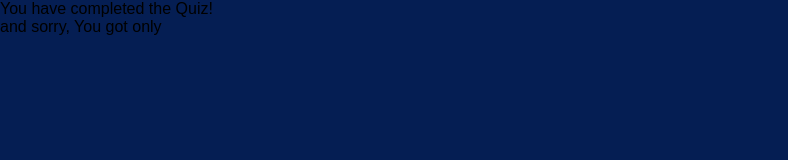
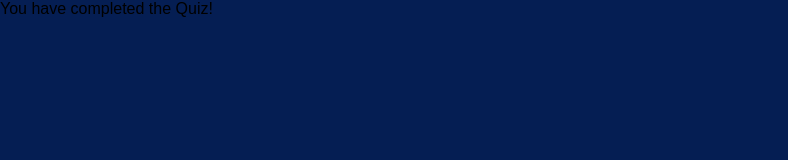
Before and after one commit to Akashkr28/PROJECT_QUIZ_APP, a plain HTML site: page index.html in a window 1280 px wide. Shown: the top 160 px of the page, without its empty margins (0-788 px from the left). Drawn offline with Linux system fonts and the light colour scheme.

Commit message:
updated code for quiz project

```diff
--- a/index.html
+++ b/index.html
@@ -56,16 +56,12 @@
             <button class="next_btn">Next</button>
         </footer>
     </div>
-
     <!-- Result Box -->
     <div class="result_box">
         <div class="icon">
             <i class="fas fa-crown"></i>
         </div>
         <div class="complete_text">You have completed the Quiz!</div>
-        <div class="score_text">
-            <span>and sorry, You got only </span>
-        </div>
     </div>
 </body>
 </html>
```
